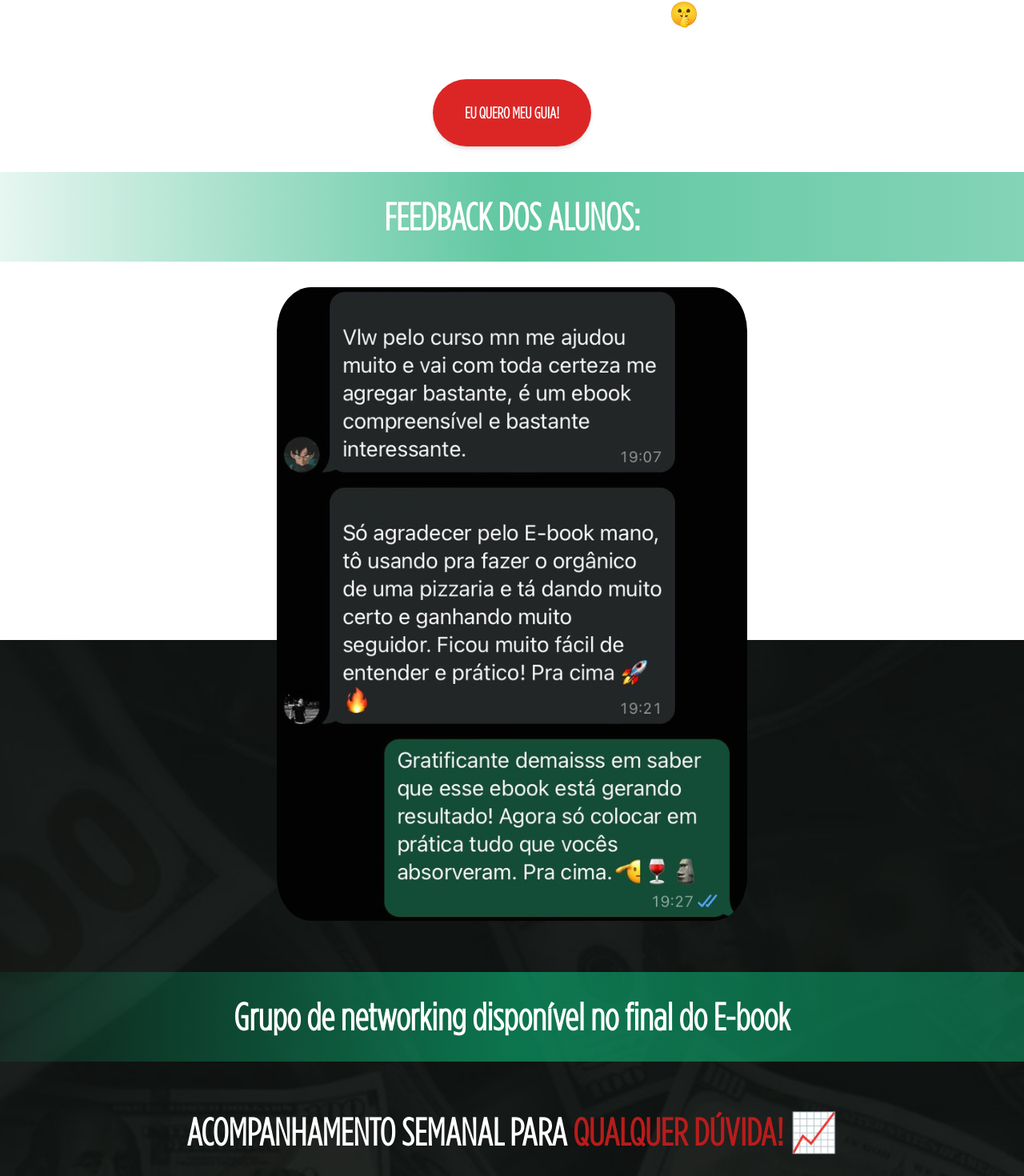
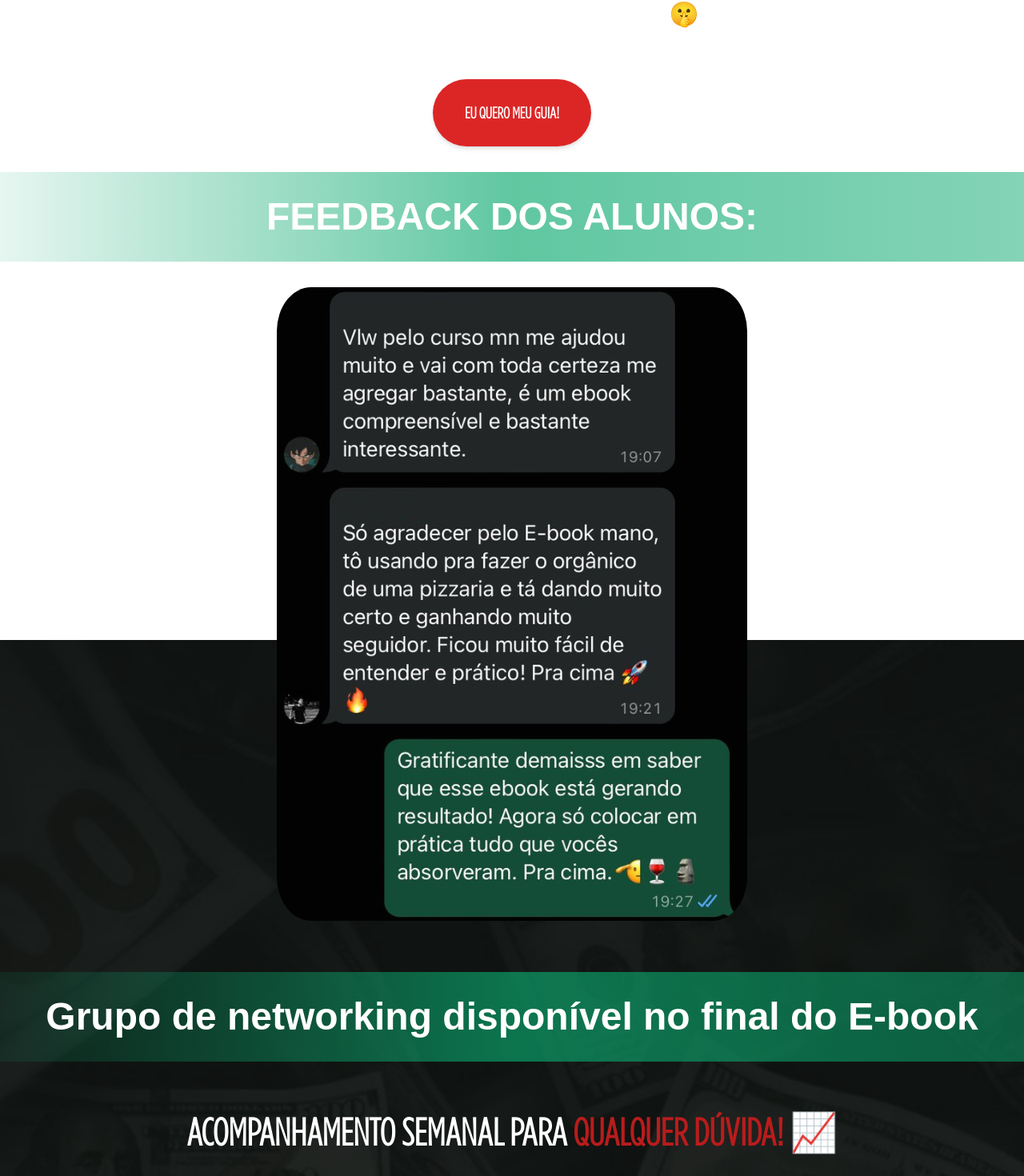
Before and after one commit to luizArlochi/website-segredos-do-instagram, a React (Vite) app in the folder website-sdi/: page / in a window 1280 px wide. Shown: the part 987-2457 px from the top of the page at 80% size. Built offline with nearby package versions, Linux system fonts and the light colour scheme.

Commit message:
font fix

```diff
--- a/website-sdi/src/components/Feedback.tsx
+++ b/website-sdi/src/components/Feedback.tsx
@@ -6,11 +6,11 @@ const Feedback: React.FC = () => {
   return (
     <div>
       <div className="bg-gradient-green text-white text-center h-28 flex items-center justify-center">
-        <p className="text-4xl md:text-5xl font-bold">FEEDBACK DOS ALUNOS:</p>
+        <p className="text-4xl md:text-5xl font-bold no-paragraph-font">FEEDBACK DOS ALUNOS:</p>
       </div>
-    <div className="py-8 flex justify-center">
-      <img className="rounded-[55px] px-3" src={FeedbackImg} alt="Feedback" />
-    </div>
+      <div className="py-8 flex justify-center">
+        <img className="rounded-[55px] px-3" src={FeedbackImg} alt="Feedback" />
+      </div>
     </div>
   );
 }
--- a/website-sdi/src/components/Trail.tsx
+++ b/website-sdi/src/components/Trail.tsx
@@ -18,7 +18,7 @@ const Trail: React.FC = () => {
   return (
     <section className="py-8">
       <div className="bg-gradient-green text-white text-center h-28 flex items-center justify-center">
-        <p className="text-2xl md:text-5xl font-bold">Grupo de networking disponível no final do E-book</p>
+        <p className="text-2xl md:text-5xl font-bold no-paragraph-font">Grupo de networking disponível no final do E-book</p>
       </div>
 
       <div className="mt-16">
--- a/website-sdi/src/index.css
+++ b/website-sdi/src/index.css
@@ -33,6 +33,11 @@ body {
   z-index: -1;
 }
 
+.no-paragraph-font {
+  font-family: sans-serif; /* Ou outra fonte padrão que você desejar */
+}
+
+
 @media (max-width: 768px) {
   body {
     background-size: cover;
@@ -59,7 +64,6 @@ html {
 @media (max-width: 480px) {
   body {
     background-position: center top;
-    background-size: 217%;
   }
   html {
     font-size: 12px;
```
